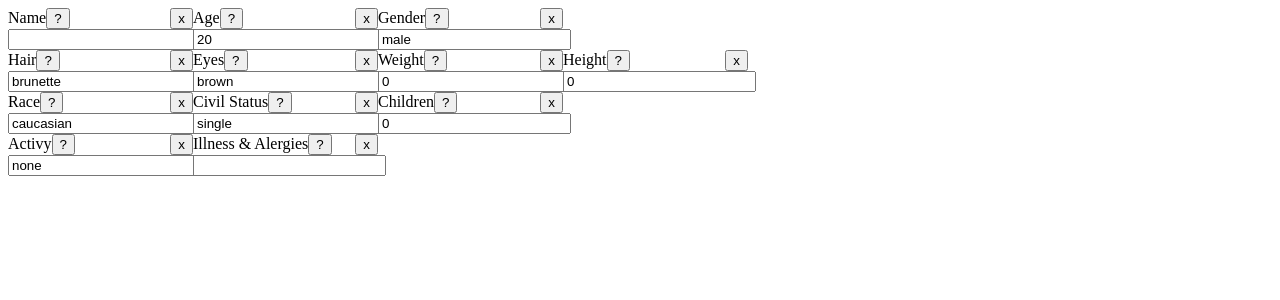
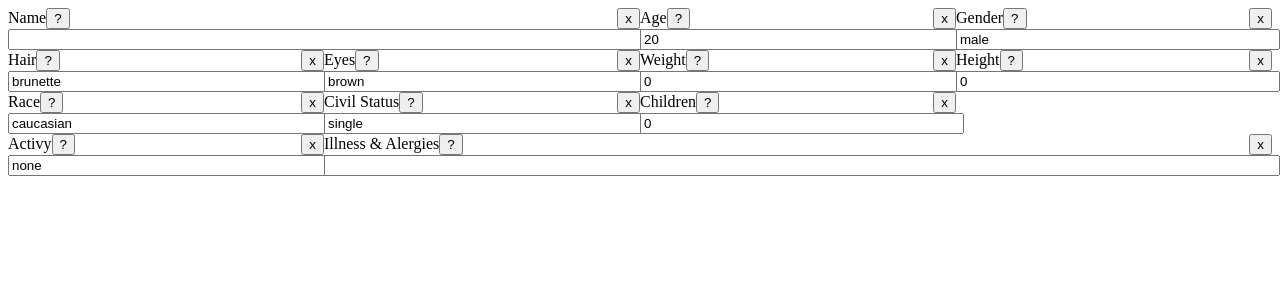
Before and after one commit to ladysun-catheart/busky, a React (Create React App) app: page / in a window 1280 px wide. Shown: the top 300 px of the page. Built offline with nearby package versions, Linux system fonts and the light colour scheme.

Commit message:
[develop] form containers

```diff
--- a/src/core/components/smartFormCompos/factory.tsx
+++ b/src/core/components/smartFormCompos/factory.tsx
@@ -2,7 +2,7 @@ import React, {MouseEvent} from 'react'
 import { LabelProps } from './label/Label'
 import InputProps from "./type";
 
-type HocFactoryProps = {
+export type HocFactoryProps = {
     label: string,
     help: string,
     value: string,
--- a/src/core/components/smartFormCompos/index.ts
+++ b/src/core/components/smartFormCompos/index.ts
@@ -1,8 +1,9 @@
-import factory from "./factory";
+import factory, {HocFactoryProps} from "./factory";
 import Label from "./label";
 import Input from "./Input";
+import React from "react";
 
-const SmartInput = factory(Label, Input)
+const SmartInput: React.FC<HocFactoryProps> = factory(Label, Input)
 
 export {
     SmartInput
--- a/src/dashboard/formSearch/FormSearch.tsx
+++ b/src/dashboard/formSearch/FormSearch.tsx
@@ -5,6 +5,7 @@ import {SexPeople, ColorFantasy, ColorHairRegular, PeopleBuilder} from "../../co
 import ColorEyeRegular from "../../core/models/people/enum/ColorEyeRegular";
 import RacePeople from "../../core/models/people/enum/RacePeople";
 import PhisicalActivityPeople from "../../core/models/people/enum/PhisicalActivityPeople";
+import {EmptyContainer, InputContainer, RowContainer} from "./containers";
 
 const FormSearch: React.FC = () => {
     const people: People = (new PeopleBuilder())
@@ -19,86 +20,118 @@ const FormSearch: React.FC = () => {
 
     return (
         <div>
-            <div style={{display: 'flex'}}>
+            {/* 1º row */}
+            <RowContainer>
+                <InputContainer spaces={4}>
                     <SmartInput
                         label="Name"
                         help="Your complete name including surnames"
                         value={people.name}
                         onChange={val => people.name = val}
                     />
+                </InputContainer>
+                <InputContainer spaces={2}>
                     <SmartInput
                         label="Age"
                         help="How old are you?"
                         value={people.age.toString()}
                         onChange={val => people.age = parseInt(val)}
                     />
+                </InputContainer>
+                <InputContainer spaces={2}>
                     <SmartInput
                         label="Gender"
                         help="Your gender"
                         value={people.sex}
                         onChange={(val: string) => people.sex = SexPeopleMiddle[val] }
                     />
-            </div>
-            <div style={{display: 'flex'}}>
+                </InputContainer>
+            </RowContainer>
+
+            {/* 1º row */}
+            <RowContainer>
+                <InputContainer spaces={2}>
                     <SmartInput
                         label="Hair"
                         help="Select the hair color"
                         value={people.hair}
                         onChange={val => people.hair = (ColorHairRegularMiddle[val] || ColorFantasyMiddle[val]) as ColorHairRegular & ColorFantasy}
                     />
+                </InputContainer>
+                <InputContainer spaces={2}>
                     <SmartInput
                         label="Eyes"
                         help="Select the eye color"
                         value={people.eyes}
                         onChange={val => people.eyes = (ColorEyeRegularMiddle[val] || ColorFantasyMiddle[val]) as ColorHairRegular & ColorFantasy}
                     />
+                </InputContainer>
+                <InputContainer spaces={2}>
                     <SmartInput
                         label="Weight"
                         help="Type the cms weight"
                         value={people.weight.toString()}
                         onChange={val => people.weight = parseInt(val) }
                     />
+                </InputContainer>
+                <InputContainer spaces={2}>
                     <SmartInput
                         label="Height"
                         help="Type the cms height"
                         value={people.height.toString()}
                         onChange={val => people.height = parseInt(val) }
                     />
-            </div>
-            <div style={{display: 'flex'}}>
+                </InputContainer>
+            </RowContainer>
+
+            {/* 3º row */}
+            <RowContainer>
+                <InputContainer spaces={2}>
                     <SmartInput
                         label="Race"
                         help="Select your physiognomy depending on your race or ethnical group"
                         value={people.race}
                         onChange={val => people.race = RacePeopleMiddle[val] }
                     />
+                </InputContainer>
+                <InputContainer spaces={2}>
                     <SmartInput
                         label="Civil Status"
                         help="Select the civil status"
                         value={people.civil}
                         onChange={val => people.race = RacePeopleMiddle[val] }
                     />
+                </InputContainer>
+                <InputContainer spaces={2}>
                     <SmartInput
                         label="Children"
                         help="How many sibling you have"
                         value={people.children.toString()}
                         onChange={val => people.children = parseInt(val) }
                     />
-            </div>
-            <div style={{display: 'flex'}}>
+                </InputContainer>
+                <EmptyContainer spaces={2} />
+            </RowContainer>
+
+            {/* 4º row */}
+            <RowContainer>
+                <InputContainer spaces={2}>
                     <SmartInput
                         label="Activy"
                         help="How many exercise you get"
                         value={people.activity}
                         onChange={(val: string) => people.activity = PhisicalActivityPeopleMiddle[val] }
                     />
+                </InputContainer>
+                <InputContainer spaces={6}>
                     <SmartInput
                         label="Illness & Alergies"
                         help="Type any illnes or allergy you have"
                         value={""}
                         onChange={(val: string) => {} }
                     />
-            </div>
+                </InputContainer>
+            </RowContainer>
         </div>
     );
 };
--- /dev/null
+++ b/src/dashboard/formSearch/containers/EmptyContainer.tsx
@@ -0,0 +1,12 @@
+import React, {ReactNode} from 'react';
+
+type Props = {
+    spaces: number
+}
+const EmptyContainer: React.FC<Props> = ({ spaces}) => {
+    return (
+        <div style={{flex: `${spaces}`}} />
+    );
+};
+
+export default EmptyContainer;
--- a/src/dashboard/formSearch/containers/InputContainer.tsx
+++ b/src/dashboard/formSearch/containers/InputContainer.tsx
@@ -1,9 +1,13 @@
-import React from 'react';
+import React, {ReactNode} from 'react';
 
-const InputContainer = () => {
+type Props = {
+    children: ReactNode,
+    spaces: number
+}
+const InputContainer: React.FC<Props> = ({ children, spaces}) => {
     return (
-        <div>
-
+        <div style={{flex: `${spaces}`}}>
+            {children}
         </div>
     );
 };
--- a/src/dashboard/formSearch/containers/RowContainer.tsx
+++ b/src/dashboard/formSearch/containers/RowContainer.tsx
@@ -1,9 +1,9 @@
 import React from 'react';
 
-const RowContainer = () => {
+const RowContainer: React.FC = ({children}) => {
     return (
-        <div>
-
+        <div style={{display: 'flex'}}>
+            {children}
         </div>
     );
 };
--- a/src/dashboard/formSearch/containers/index.tsx
+++ b/src/dashboard/formSearch/containers/index.tsx
@@ -1,7 +1,9 @@
+import RowContainer from "./RowContainer";
 import InputContainer from "./InputContainer";
-import RowContainer from "./RowContainer";
+import EmptyContainer from "./EmptyContainer";
 
 export {
+    RowContainer,
     InputContainer,
-    RowContainer,
+    EmptyContainer,
 }
```
Lines whose indentation alone changed are shown as unchanged.
